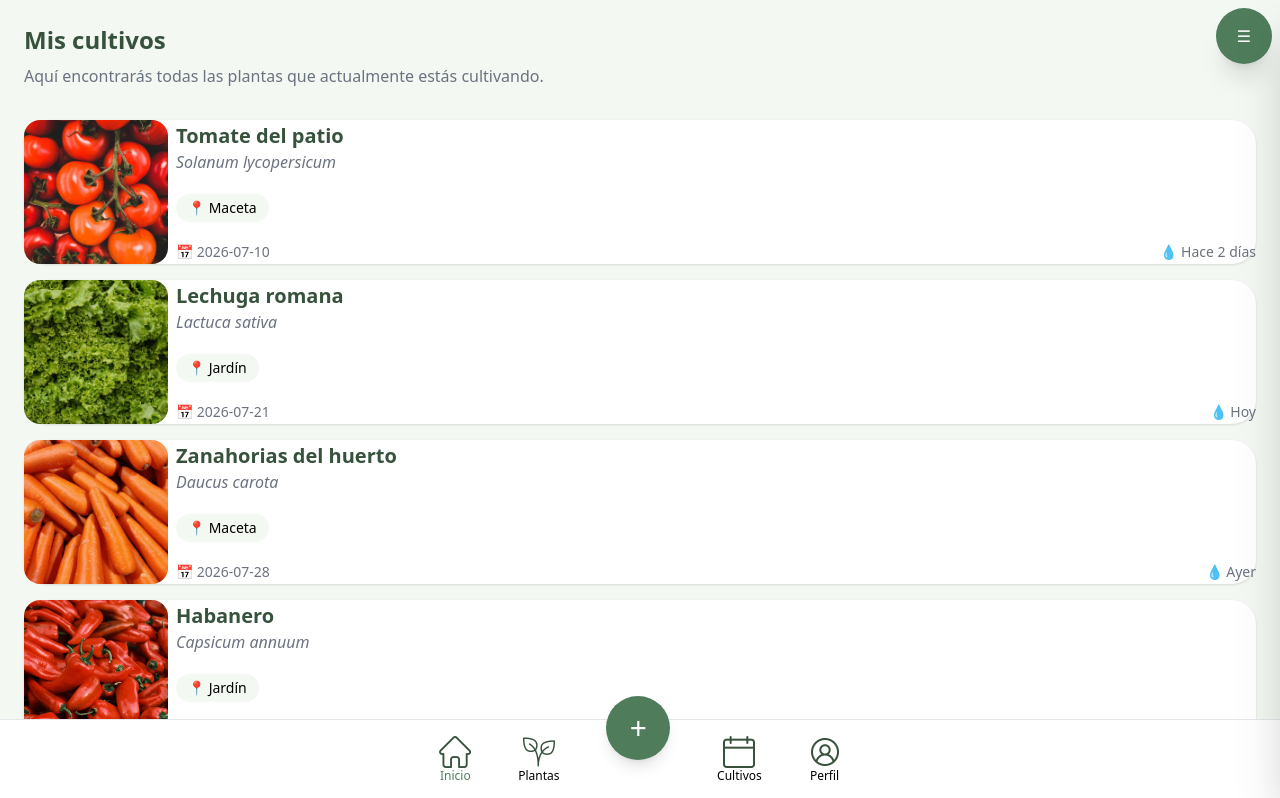
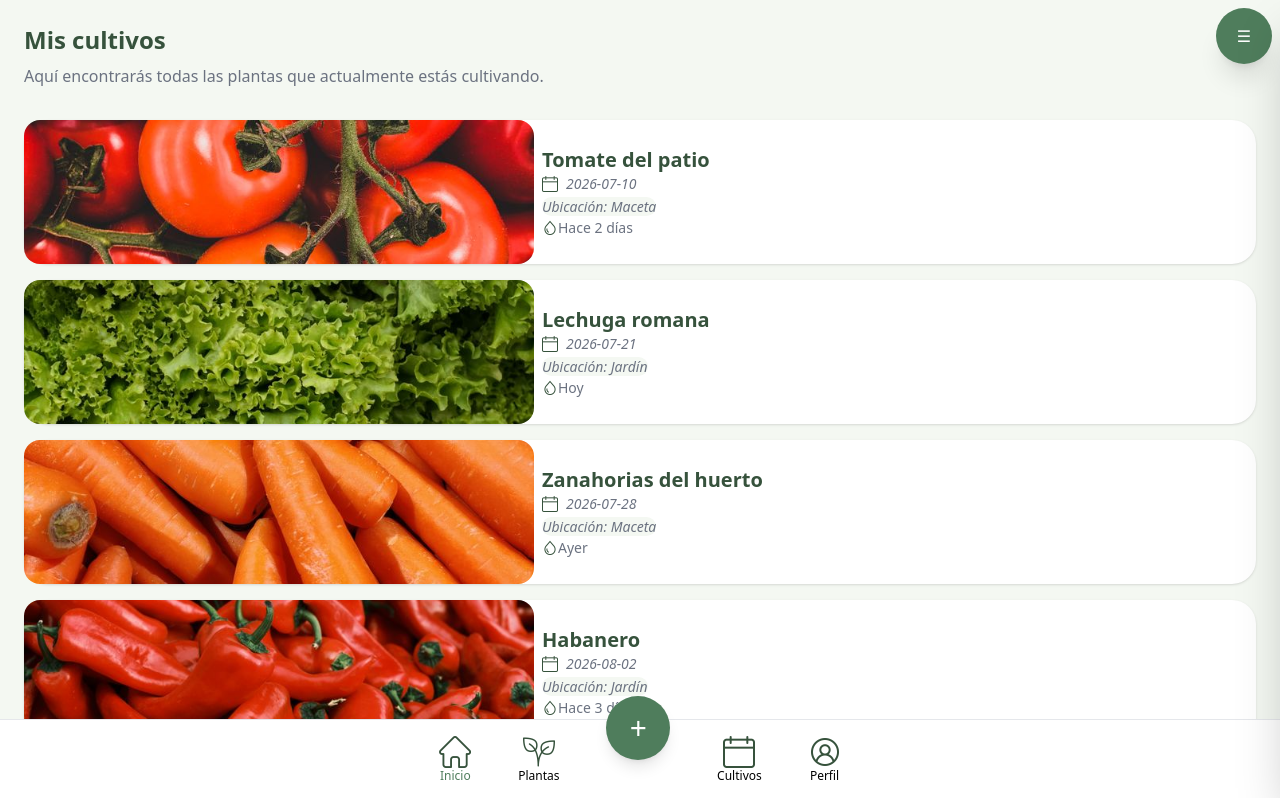
Before and after one commit to LegaspiRicardo/huertia4, an Angular app: page /cultivation in a window 1280 px wide. Shown: the top 798 px of the page. Built offline with nearby package versions, Linux system fonts and the light colour scheme.

Commit message:
Add files via upload

```diff
--- a/src/app/features/cultivation/components/cultivation-card/cultivation-card.component.html
+++ b/src/app/features/cultivation/components/cultivation-card/cultivation-card.component.html
@@ -1,33 +1,38 @@
-<button class="w-full rounded-3xl bg-white mb-4 text-left shadow transition hover:scale-[1.02] active:scale-95" (click)="open()">
+<button class="w-full rounded-3xl bg-white mb-4 text-left shadow transition hover:scale-[1.02] active:scale-95"
+    (click)="open()">
     <div class="flex items-center gap-2">
-        <img
-            [src]="cultivation().image"
-            [alt]="cultivation().plantName"
-            class="h-36 w-36 rounded-2xl object-cover">
-        <div class="flex-1">
+
+        <div class="w-5/12">
+            <img [src]="cultivation().image" [alt]="cultivation().plantName" class="h-36 w-full rounded-2xl object-cover brightness-85">
+        </div>
+
+        <div class=" w-7/12">
             <h2 class="text-xl font-bold text-[#36523C]">
                 {{ cultivation().nickname }}
             </h2>
 
             <p class="italic text-gray-500">
-                {{ cultivation().scientificName }}
+                <span class="text-sm">
+                    <div class="flex">
+                        <img src="/calendarioVerde.png" alt="" class="w-4 h-4 my-auto mr-2">
+                        {{ cultivation().sowingDate }}
+                    </div>
+
+                    <span class="rounded-full bg-[#F4F8F2]  text-sm">
+                        Ubicación: {{ cultivation().place }}
+                    </span>
+
+                </span>
+
             </p>
 
-            <div class="mt-5 flex flex-wrap gap-2">
-                <span class="rounded-full bg-[#F4F8F2] px-3 py-1 text-sm">
-                    📍 {{ cultivation().place }}
-                </span>
+
+            <div class="flex  text-sm text-gray-500">
+                <img src="/gotaVerde.png" alt="" class="w-4 h-4 my-auto">
+                {{ cultivation().lastWatering }}
+
             </div>
 
-            <div class="mt-5 flex justify-between text-sm text-gray-500">
-                <span>
-                    📅 {{ cultivation().sowingDate }}
-                </span>
-
-                <span>
-                    💧 {{ cultivation().lastWatering }}
-                </span>
-            </div>
         </div>
     </div>
 </button>
--- a/src/app/features/cultivation/components/cultivation-modal/cultivation-modal.component.html
+++ b/src/app/features/cultivation/components/cultivation-modal/cultivation-modal.component.html
@@ -30,9 +30,9 @@
         </section>
 
         <!-- Acciones Rapidas -->
-        <section class="mt-6 px-6">
+        <section class="mt-4 px-6">
 
-            <h2 class="mb-5 text-2xl font-semibold text-[#36523C]">
+            <h2 class="mb-5 text-xl font-semibold text-[#36523C]">
                 Acciones rápidas
             </h2>
 
@@ -40,28 +40,28 @@
 
                 <button class="rounded-3xl bg-[#4F7D5C] p-5 text-white shadow transition hover:scale-[1.03]">
                     <img src="/gotaVerde.png" alt="" class="h-12 w-12 mx-auto">
-                    <p class="mt-3 font-semibold">
+                    <p class="mt-3  ">
                         Riego
                     </p>
                 </button>
 
                 <button class="rounded-3xl bg-white p-5 shadow transition hover:scale-[1.03]">
                     <img src="/fertilizante.png" alt="" class="h-12 w-12 mx-auto">
-                    <p class="mt-3 font-semibold">
+                    <p class="mt-3  ">
                         Fertilización
                     </p>
                 </button>
 
                 <button class="rounded-3xl bg-white p-5 shadow transition hover:scale-[1.03]">
                     <img src="tijeras.png" alt="" class="w-12 h-12 mx-auto">
-                    <p class="mt-3 font-semibold">
+                    <p class="mt-3  ">
                         Poda
                     </p>
                 </button>
 
                 <button class="rounded-3xl bg-white p-5 shadow transition hover:scale-[1.03]">
                         <img src="/camera.png" alt="" class="w-12 h-12 mx-auto">
-                    <p class="mt-3 font-semibold">
+                    <p class="mt-3  ">
                         Fotografía
                     </p>
                 </button>
@@ -72,7 +72,7 @@
         <!-- Fotografías -->
         <section class="mt-10 px-6">
             <div class="mb-5 flex items-center justify-between">
-                <h2 class="text-2xl font-semibold text-[#36523C]">
+                <h2 class="text-xl font-semibold text-[#36523C]">
                     Fotografías
                 </h2>
 
@@ -91,7 +91,7 @@
 
         <!-- Timeline -->
         <section class="mt-10 px-6">
-            <h2 class="mb-5 text-2xl font-semibold text-[#36523C]">
+            <h2 class="mb-5 text-xl font-semibold text-[#36523C]">
                 Actividad reciente
             </h2>
 
```
